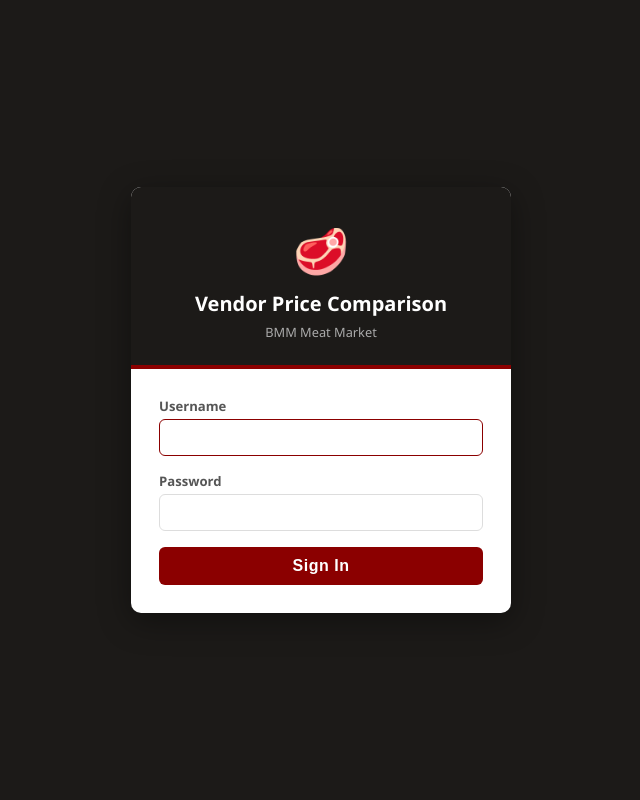
After one commit to jerrodpoffenberger/VendorPriceComparison, a Flask app: page /login in a window 1280 px wide. The commit adds this page. Shown: the whole page, without its empty margins (319-959 px from the left). Run offline with Flask 3, Linux system fonts and the light colour scheme.

Commit message:
Add session-based login; protect all routes
Co-Authored-By: Claude Sonnet 4.6 <noreply@anthropic.com>

```diff
--- a/app.py
+++ b/app.py
@@ -2,11 +2,12 @@ import json
 import os
 import uuid
 from datetime import datetime
+from functools import wraps
 
 from dotenv import load_dotenv
 load_dotenv()
 
-from flask import Flask, render_template, request, redirect, url_for, flash
+from flask import Flask, render_template, request, redirect, url_for, flash, session
 from werkzeug.utils import secure_filename
 
 from extensions import db
@@ -14,6 +15,18 @@ from models import Vendor, PriceSheet, CanonicalCut, CutMapping, LineItem
 from file_parser import parse_file, clean_price
 
 ALLOWED_EXTENSIONS = {'xlsx', 'xls', 'xlsm', 'csv', 'pdf'}
+
+APP_USERNAME = os.environ.get('APP_USERNAME', 'admin')
+APP_PASSWORD = os.environ.get('APP_PASSWORD', 'admin')
+
+
+def login_required(f):
+    @wraps(f)
+    def decorated(*args, **kwargs):
+        if not session.get('logged_in'):
+            return redirect(url_for('login'))
+        return f(*args, **kwargs)
+    return decorated
 
 app = Flask(__name__)
 app.config['SECRET_KEY'] = os.environ.get('SECRET_KEY', 'dev-secret-change-in-prod')
@@ -81,9 +94,33 @@ def allowed_file(filename):
     return '.' in filename and filename.rsplit('.', 1)[1].lower() in ALLOWED_EXTENSIONS
 
 
+# ── Auth ─────────────────────────────────────────────────────────────────────
+
+@app.route('/login', methods=['GET', 'POST'])
+def login():
+    if session.get('logged_in'):
+        return redirect(url_for('comparison'))
+    error = None
+    if request.method == 'POST':
+        username = request.form.get('username', '').strip()
+        password = request.form.get('password', '')
+        if username == APP_USERNAME and password == APP_PASSWORD:
+            session['logged_in'] = True
+            return redirect(url_for('comparison'))
+        error = 'Invalid username or password.'
+    return render_template('login.html', error=error)
+
+
+@app.route('/logout')
+def logout():
+    session.clear()
+    return redirect(url_for('login'))
+
+
 # ── Routes ────────────────────────────────────────────────────────────────────
 
 @app.route('/')
+@login_required
 def index():
     return redirect(url_for('comparison'))
 
@@ -91,12 +128,14 @@ def index():
 # ── Vendors ──────────────────────────────────────────────────────────────────
 
 @app.route('/vendors')
+@login_required
 def vendors():
     all_vendors = Vendor.query.order_by(Vendor.name).all()
     return render_template('vendors.html', vendors=all_vendors)
 
 
 @app.route('/vendors/add', methods=['POST'])
+@login_required
 def add_vendor():
     name = request.form.get('name', '').strip()
     if not name:
@@ -112,6 +151,7 @@ def add_vendor():
 
 
 @app.route('/vendors/<int:vendor_id>/delete', methods=['POST'])
+@login_required
 def delete_vendor(vendor_id):
     vendor = db.get_or_404(Vendor, vendor_id)
     db.session.delete(vendor)
@@ -121,6 +161,7 @@ def delete_vendor(vendor_id):
 
 
 @app.route('/vendors/<int:vendor_id>')
+@login_required
 def vendor_detail(vendor_id):
     vendor = db.get_or_404(Vendor, vendor_id)
     sheets = PriceSheet.query.filter_by(vendor_id=vendor_id).order_by(PriceSheet.uploaded_at.desc()).all()
@@ -128,6 +169,7 @@ def vendor_detail(vendor_id):
 
 
 @app.route('/vendors/<int:vendor_id>/sheets/<int:sheet_id>/activate', methods=['POST'])
+@login_required
 def activate_sheet(vendor_id, sheet_id):
     PriceSheet.query.filter_by(vendor_id=vendor_id, is_active=True).update({'is_active': False})
     sheet = db.get_or_404(PriceSheet, sheet_id)
@@ -140,6 +182,7 @@ def activate_sheet(vendor_id, sheet_id):
 # ── Upload wizard: Step 1 — pick file ────────────────────────────────────────
 
 @app.route('/vendors/<int:vendor_id>/upload', methods=['GET', 'POST'])
+@login_required
 def upload(vendor_id):
     vendor = db.get_or_404(Vendor, vendor_id)
 
@@ -182,6 +225,7 @@ def upload(vendor_id):
 # ── Upload wizard: Step 2 — pick columns ─────────────────────────────────────
 
 @app.route('/upload/<token>/columns', methods=['GET', 'POST'])
+@login_required
 def column_picker(token):
     data = _load_tmp(token)
     if not data:
@@ -242,6 +286,7 @@ def column_picker(token):
 # ── Upload wizard: Step 3 — map cut names ────────────────────────────────────
 
 @app.route('/upload/<token>/mapping', methods=['GET', 'POST'])
+@login_required
 def cut_mapper(token):
     data = _load_tmp(token)
     if not data:
@@ -338,6 +383,7 @@ def cut_mapper(token):
 # ── Comparison ────────────────────────────────────────────────────────────────
 
 @app.route('/comparison')
+@login_required
 def comparison():
     category_filter = request.args.get('category', 'all')
     vendors = Vendor.query.order_by(Vendor.name).all()
@@ -379,12 +425,14 @@ def comparison():
 # ── Canonical cuts ────────────────────────────────────────────────────────────
 
 @app.route('/canonical-cuts')
+@login_required
 def canonical_cuts():
     cuts = CanonicalCut.query.order_by(CanonicalCut.category, CanonicalCut.name).all()
     return render_template('canonical_cuts.html', cuts=cuts)
 
 
 @app.route('/canonical-cuts/add', methods=['POST'])
+@login_required
 def add_canonical_cut():
     name = request.form.get('name', '').strip()
     category = request.form.get('category', 'beef')
@@ -401,6 +449,7 @@ def add_canonical_cut():
 
 
 @app.route('/canonical-cuts/<int:cut_id>/delete', methods=['POST'])
+@login_required
 def delete_canonical_cut(cut_id):
     cut = db.get_or_404(CanonicalCut, cut_id)
     db.session.delete(cut)
@@ -410,6 +459,7 @@ def delete_canonical_cut(cut_id):
 
 
 @app.route('/canonical-cuts/<int:cut_id>/edit', methods=['POST'])
+@login_required
 def edit_canonical_cut(cut_id):
     cut = db.get_or_404(CanonicalCut, cut_id)
     name = request.form.get('name', '').strip()
--- a/templates/base.html
+++ b/templates/base.html
@@ -39,6 +39,7 @@
        class="nav-btn {% if request.endpoint == 'canonical_cuts' %}active{% endif %}">
       Cut Names
     </a>
+    <a href="{{ url_for('logout') }}" class="nav-btn">Logout</a>
   </nav>
 </header>
 
--- /dev/null
+++ b/templates/login.html
@@ -0,0 +1,46 @@
+<!doctype html>
+<html lang="en">
+<head>
+  <meta charset="utf-8">
+  <meta name="viewport" content="width=device-width, initial-scale=1">
+  <meta name="theme-color" content="#1c1a18">
+  <title>Login — Vendor Price Comparison</title>
+  <link rel="stylesheet" href="{{ url_for('static', filename='css/style.css') }}">
+  <style>
+    body { background: #1c1a18; display: flex; align-items: center; justify-content: center; min-height: 100vh; margin: 0; }
+    .login-wrap { background: white; border-radius: 10px; overflow: hidden; width: 100%; max-width: 380px; box-shadow: 0 8px 32px rgba(0,0,0,0.4); }
+    .login-banner { background: #1c1a18; padding: 32px 28px 24px; text-align: center; border-bottom: 4px solid #8b0000; }
+    .login-banner .cut-icon { font-size: 2.8rem; display: block; margin-bottom: 10px; }
+    .login-banner h1 { color: white; font-size: 1.25rem; font-weight: 700; margin: 0; }
+    .login-banner p { color: #aaa; font-size: 0.8rem; margin: 6px 0 0; }
+    .login-body { padding: 28px; }
+    .login-body label { display: block; font-size: 0.82rem; font-weight: 600; color: #555; margin-bottom: 4px; }
+    .login-body input { width: 100%; padding: 9px 12px; border: 1.5px solid #ddd; border-radius: 6px; font-size: 0.95rem; box-sizing: border-box; margin-bottom: 16px; outline: none; transition: border-color .2s; }
+    .login-body input:focus { border-color: #8b0000; }
+    .login-btn { width: 100%; padding: 10px; background: #8b0000; color: white; border: none; border-radius: 6px; font-size: 1rem; font-weight: 700; cursor: pointer; letter-spacing: 0.5px; }
+    .login-btn:hover { background: #a00000; }
+    .login-error { background: #fdf0f0; color: #8b0000; border: 1px solid #f5c6cb; border-radius: 6px; padding: 9px 12px; font-size: 0.88rem; margin-bottom: 16px; }
+  </style>
+</head>
+<body>
+  <div class="login-wrap">
+    <div class="login-banner">
+      <span class="cut-icon">🥩</span>
+      <h1>Vendor Price Comparison</h1>
+      <p>BMM Meat Market</p>
+    </div>
+    <div class="login-body">
+      {% if error %}
+        <div class="login-error">{{ error }}</div>
+      {% endif %}
+      <form method="post">
+        <label for="username">Username</label>
+        <input id="username" name="username" type="text" autocomplete="username" autofocus required>
+        <label for="password">Password</label>
+        <input id="password" name="password" type="password" autocomplete="current-password" required>
+        <button type="submit" class="login-btn">Sign In</button>
+      </form>
+    </div>
+  </div>
+</body>
+</html>
```
